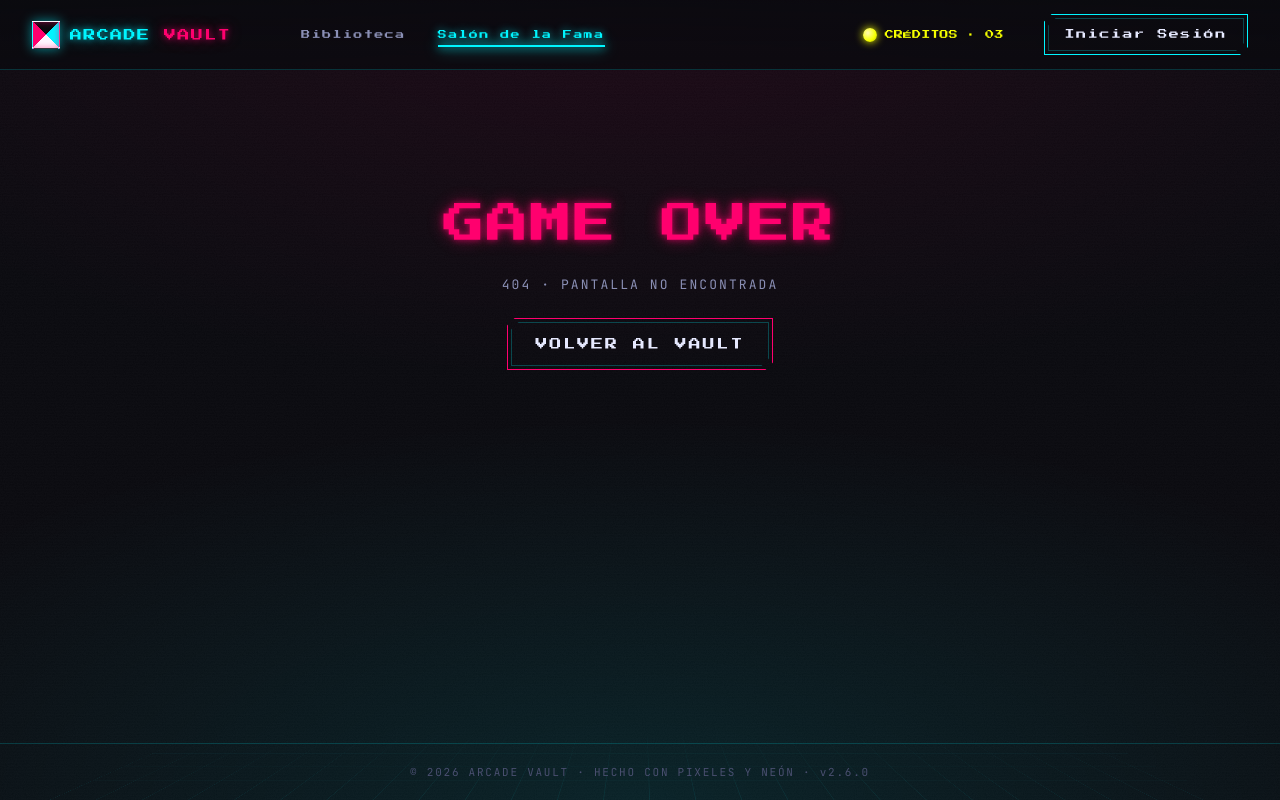
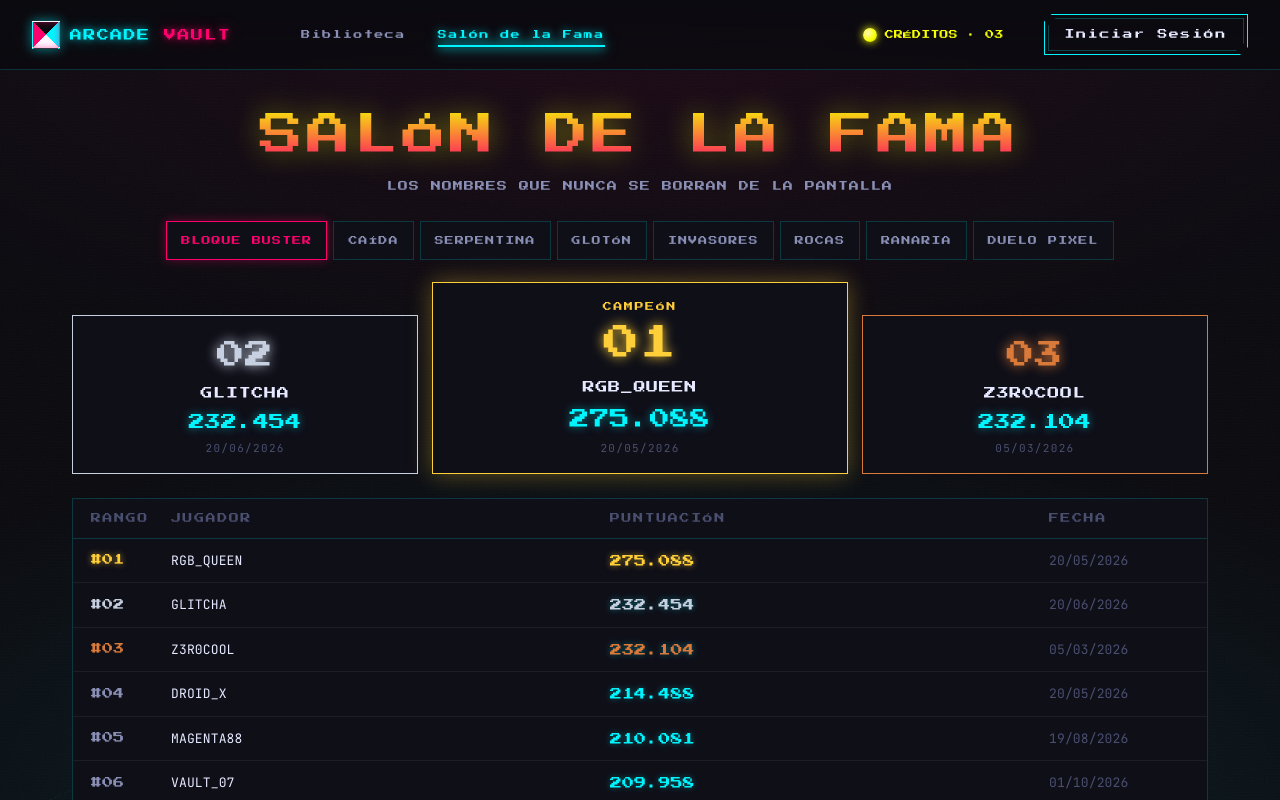
Before and after one commit to zkCaleb-dev/arcade-vault, a Next.js app: page /salon in a window 1280 px wide. Before the commit this address had no page. Shown: the top 800 px of the page. Built offline with nearby package versions, Linux system fonts and the light colour scheme.

Commit message:
paso 17, spec 1

```diff
--- /dev/null
+++ b/app/salon/page.tsx
@@ -0,0 +1,23 @@
+import type { Metadata } from "next";
+import HallOfFame from "@/components/hall-of-fame";
+import { GAMES } from "@/lib/games";
+
+export const metadata: Metadata = {
+  title: "Salón de la Fama · Arcade Vault",
+  description: "Los nombres que nunca se borran de la pantalla.",
+};
+
+export default function HallOfFamePage() {
+  return (
+    <div className="av-hall fade-in">
+      <div className="hall-head">
+        <h1>SALÓN DE LA FAMA</h1>
+        <p className="pixel" style={{ fontSize: 10 }}>
+          LOS NOMBRES QUE NUNCA SE BORRAN DE LA PANTALLA
+        </p>
+      </div>
+
+      <HallOfFame games={GAMES} />
+    </div>
+  );
+}
```
